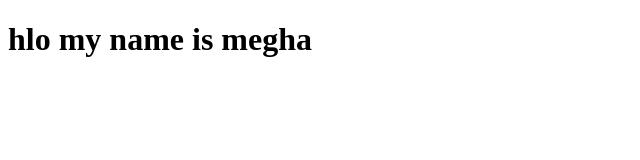
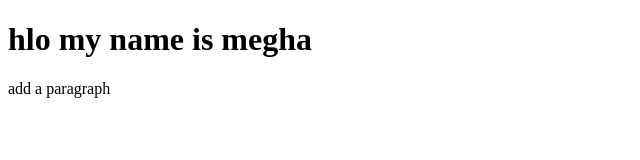
Before and after one commit to Megha-thakur12/second_repo, a plain HTML site: page index.html in a window 1280 px wide. Shown: the whole page, without its empty margins (0-640 px from the left). Drawn offline with Linux system fonts and the light colour scheme.

Commit message:
add a paragraph

```diff
--- a/index.html
+++ b/index.html
@@ -7,5 +7,6 @@
 </head>
 <body>
     <h1>hlo my name is megha</h1>
+    <p>add a paragraph</p>
 </body>
 </html>
```
